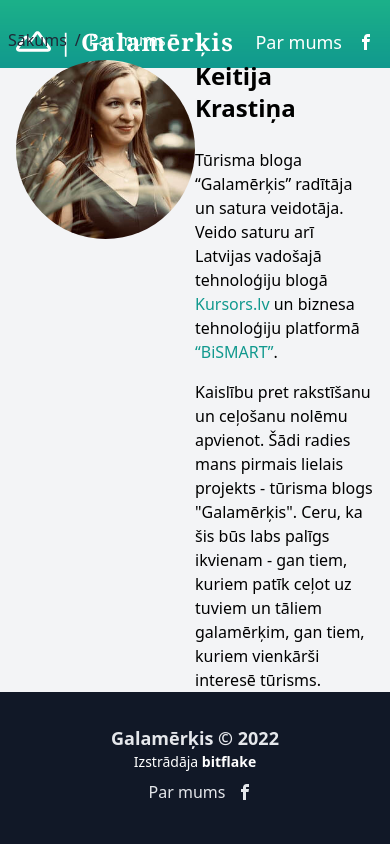
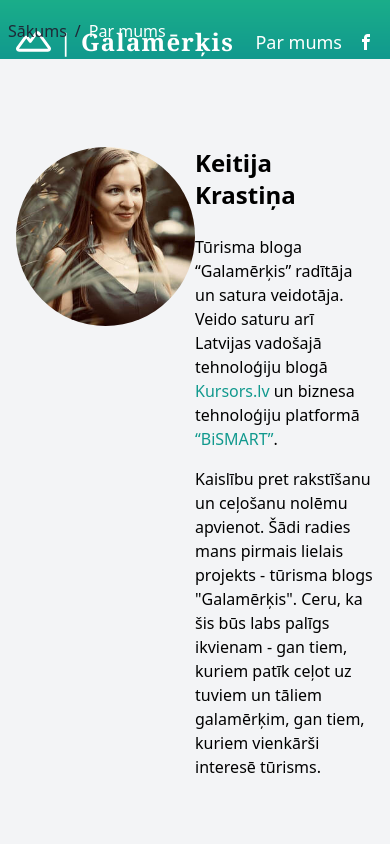
Before and after one commit to KristapsVitols/galamerkis, a Nuxt app in the folder client/: page /par-mums in a window 390 px wide. Shown: the top 844 px of the page. Built offline with nearby package versions, Linux system fonts and the light colour scheme.

Commit message:
fix spacing

```diff
--- a/client/pages/par-mums.vue
+++ b/client/pages/par-mums.vue
@@ -14,7 +14,7 @@
             </router-link>
         </div>
 
-        <div id="content" class="container px-4 md:px-0 max-w-4xl mx-auto my-auto flex items-center" style="flex-grow: 1">
+        <div id="content" class="container px-4 md:px-0 max-w-4xl mx-auto my-24 flex items-center" style="flex-grow: 1">
             <div class="mx-0 sm:mx-6 grid grid-cols-2">
                 <img src="/keitija-krastina.jpg" class="rounded-full avatar" alt="Keitija Krastina" loading="lazy"/>
                 <div>
```
